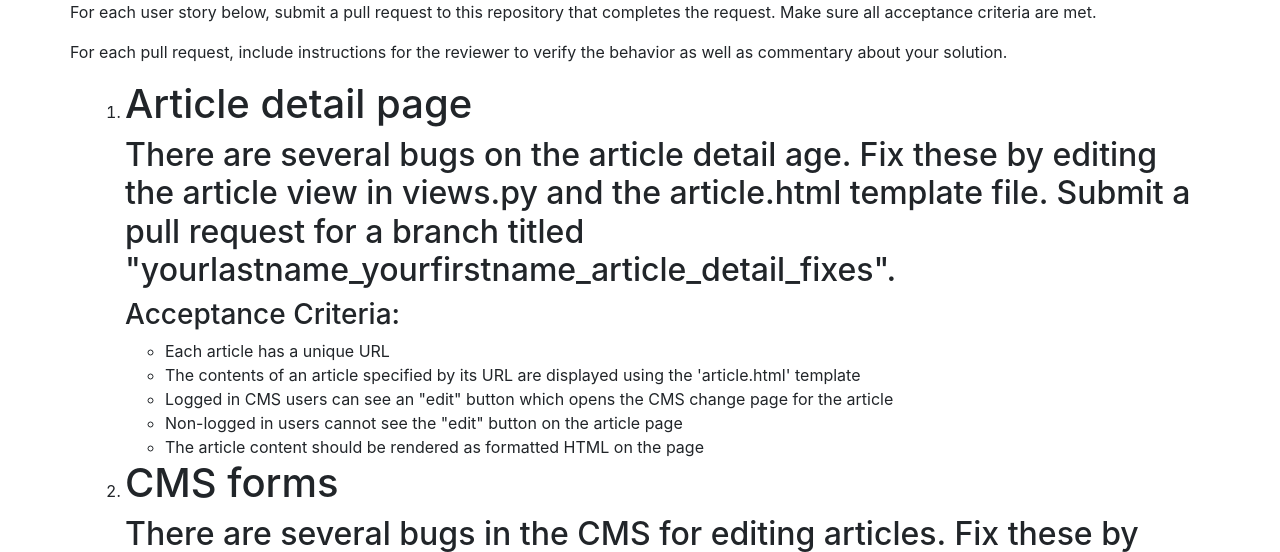
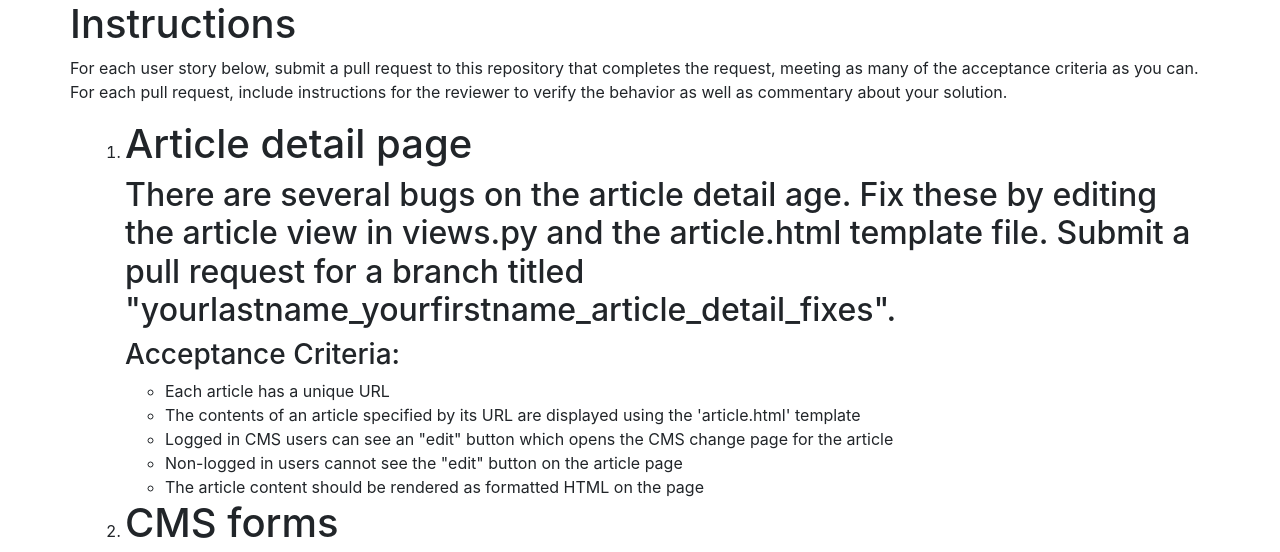
Before and after one commit to greglinch/wavepool, a Django app: page /instructions in a window 1280 px wide. Shown: the part 56-608 px from the top of the page. Run offline with Django 3.2, Linux system fonts and the light colour scheme; data comes from the database, SQL or seed files in the repository; both versions use the stored data as it was after the commit; some libraries are stand-ins or nearby versions.

Commit message:
Update instructions and add staff user

```diff
--- a/wavepool/templates/wavepool/instructions.html
+++ b/wavepool/templates/wavepool/instructions.html
@@ -3,8 +3,8 @@
 {% block page_content %}
 	<div id="instructions">
 		<div class="row">
-			<p>For each user story below, submit a pull request to this repository that completes the request. Make sure all acceptance criteria are met.</p>
-			<p>For each pull request, include instructions for the reviewer to verify the behavior as well as commentary about your solution.</p>
+			<h1>Instructions</h1>
+			<p>For each user story below, submit a pull request to this repository that completes the request, meeting as many of the acceptance criteria as you can. For each pull request, include instructions for the reviewer to verify the behavior as well as commentary about your solution.</p>
 		</div>
 		<ol>
 			{% for user_story in user_stories %}
```
Also changed, not shown: db.sqlite3.
